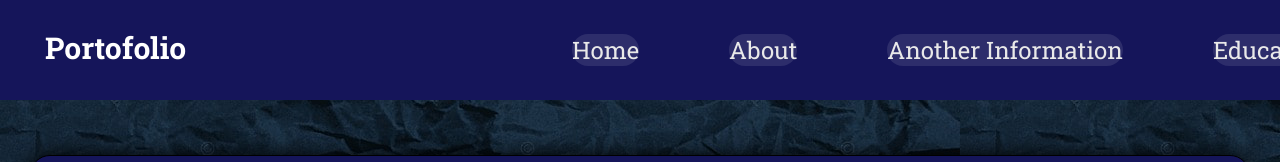
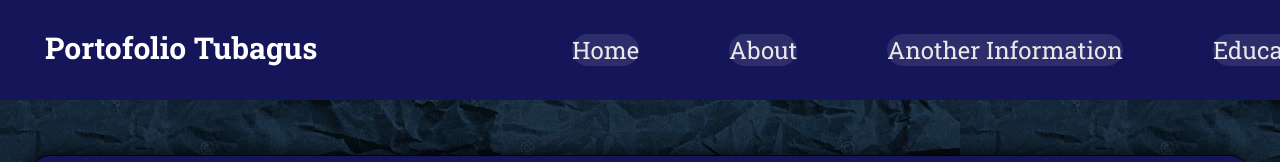
Before and after one commit to tubagusanugrah/My-Portofolio, a plain HTML site: page index.html in a window 1280 px wide. Shown: the top 162 px of the page. Drawn offline with nearby package versions, Linux system fonts and the light colour scheme.

Commit message:
Ubah Lagi Index

```diff
--- a/index.html
+++ b/index.html
@@ -18,7 +18,7 @@
     <header>
         <!-- kotak atas -->
         <div id="head"  >
-            <h2>Portofolio</h2>
+            <h2>Portofolio Tubagus</h2>
             <nav id="top-menu">
                 <ul>
                     <li><a href="#idk">Education</a></li>
```
